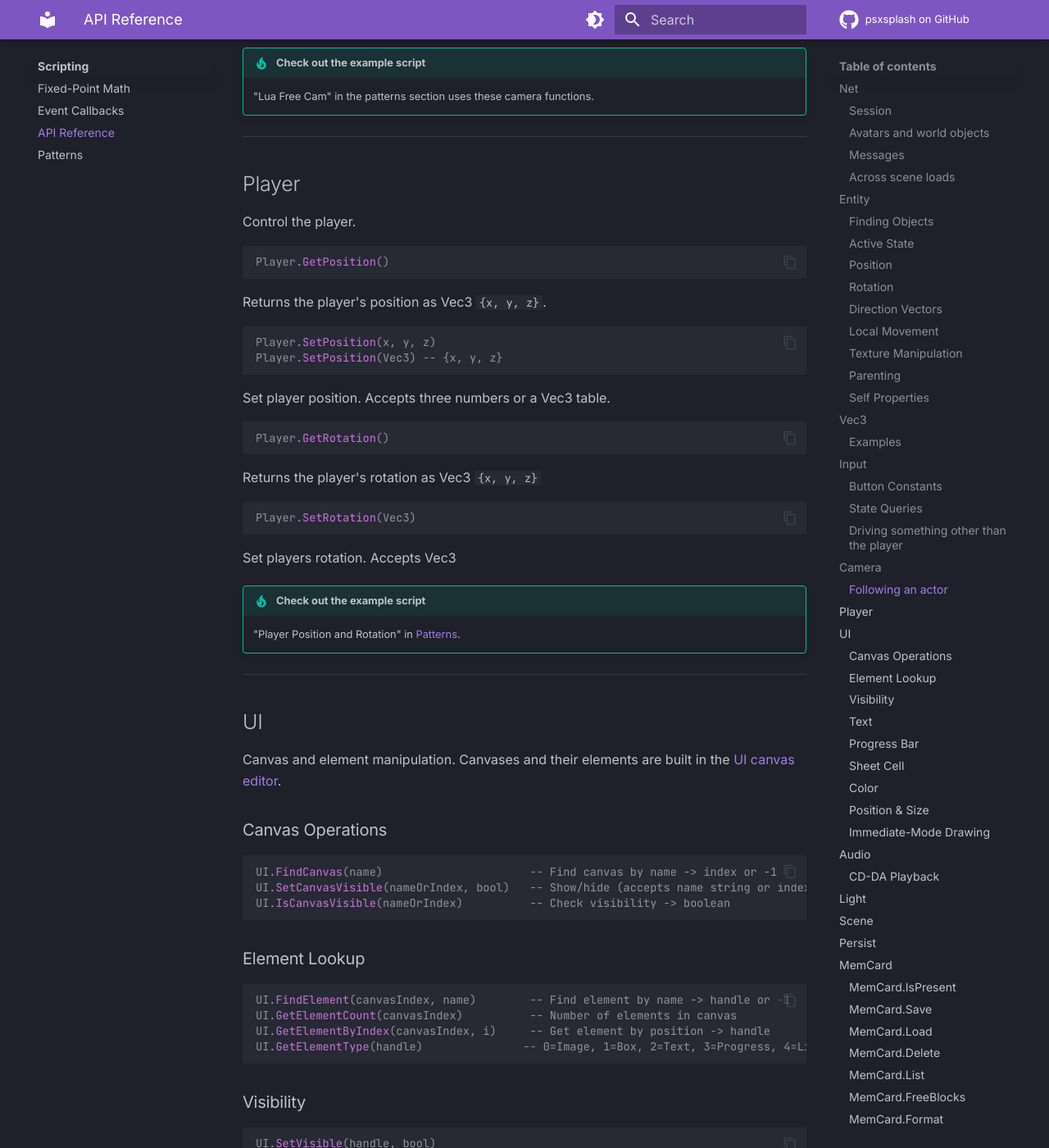
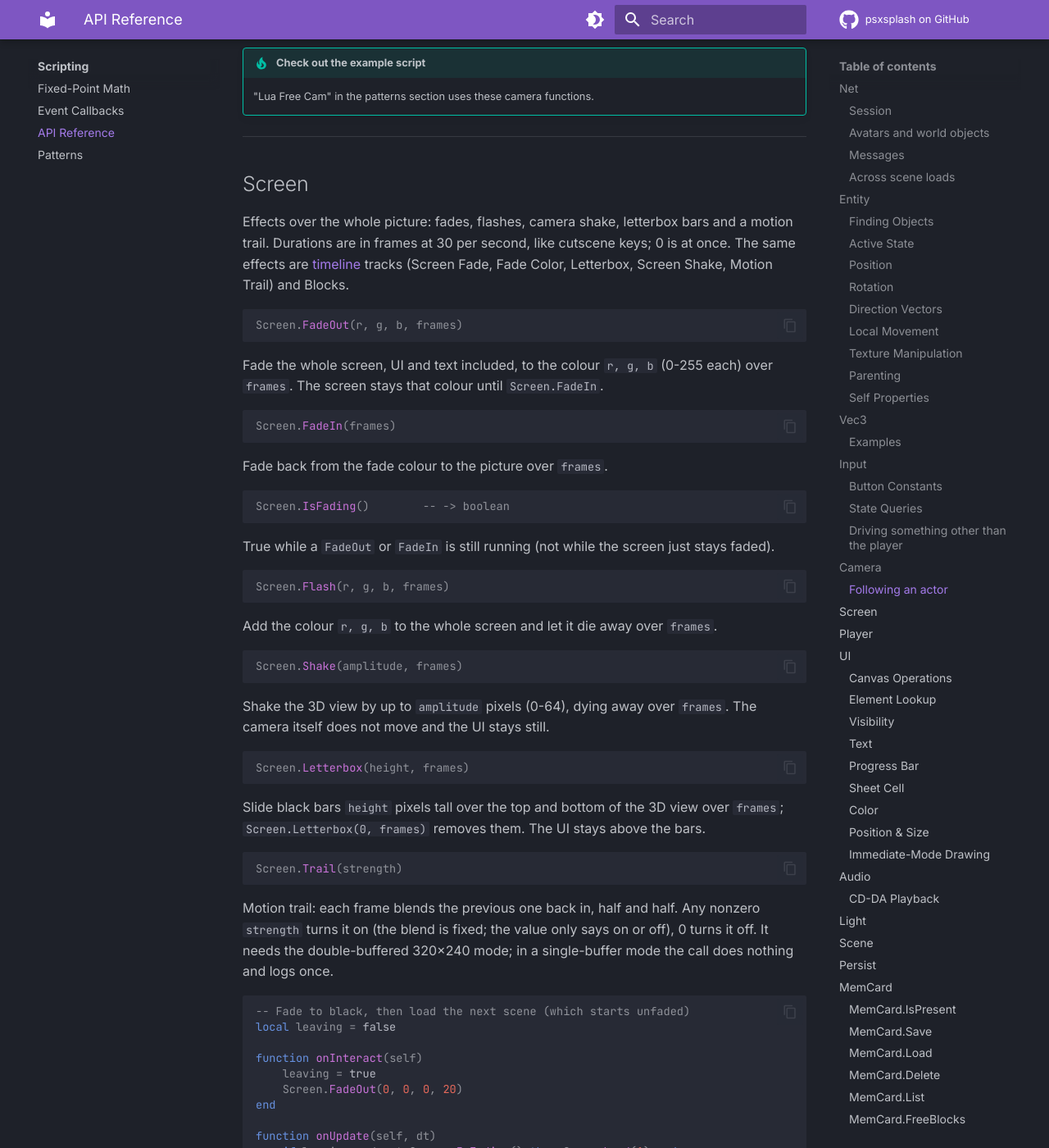
Before and after one commit to psxsplash/docs, an MkDocs documentation site: the page built from docs/lua/api-reference.md, in a window 1280 px wide and 1400 px high, scrolled down 10583 px. Shown: the whole window at 82% size. Built offline with MkDocs 1.6.1 and Material for MkDocs 9.7.7, drawn with Linux system fonts in a browser that asks for light colours; the version menu is left out; some of the changed text lies outside the part shown.

Commit message:
Lua API reference: Screen table (fades, flash, shake, letterbox, trail)
Documents Screen.FadeOut/FadeIn/IsFading/Flash/Shake/Letterbox/Trail and how
scene loads and cutscene ends treat the effects.

````diff
--- a/docs/lua/api-reference.md
+++ b/docs/lua/api-reference.md
@@ -458,6 +458,63 @@ Turn the camera toward a world point. It sets the camera's rotation once; call i
 
 ---
 
+## Screen
+
+Effects over the whole picture: fades, flashes, camera shake, letterbox bars and a motion trail. Durations are in frames at 30 per second, like cutscene keys; 0 is at once. The same effects are [timeline](../editor/timeline.md) tracks (Screen Fade, Fade Color, Letterbox, Screen Shake, Motion Trail) and Blocks.
+
+```lua
+Screen.FadeOut(r, g, b, frames)
+```
+Fade the whole screen, UI and text included, to the colour `r, g, b` (0-255 each) over `frames`. The screen stays that colour until `Screen.FadeIn`.
+
+```lua
+Screen.FadeIn(frames)
+```
+Fade back from the fade colour to the picture over `frames`.
+
+```lua
+Screen.IsFading()        -- -> boolean
+```
+True while a `FadeOut` or `FadeIn` is still running (not while the screen just stays faded).
+
+```lua
+Screen.Flash(r, g, b, frames)
+```
+Add the colour `r, g, b` to the whole screen and let it die away over `frames`.
+
+```lua
+Screen.Shake(amplitude, frames)
+```
+Shake the 3D view by up to `amplitude` pixels (0-64), dying away over `frames`. The camera itself does not move and the UI stays still.
+
+```lua
+Screen.Letterbox(height, frames)
+```
+Slide black bars `height` pixels tall over the top and bottom of the 3D view over `frames`; `Screen.Letterbox(0, frames)` removes them. The UI stays above the bars.
+
+```lua
+Screen.Trail(strength)
+```
+Motion trail: each frame blends the previous one back in, half and half. Any nonzero `strength` turns it on (the blend is fixed; the value only says on or off), 0 turns it off. It needs the double-buffered 320x240 mode; in a single-buffer mode the call does nothing and logs once.
+
+```lua
+-- Fade to black, then load the next scene (which starts unfaded)
+local leaving = false
+
+function onInteract(self)
+    leaving = true
+    Screen.FadeOut(0, 0, 0, 20)
+end
+
+function onUpdate(self, dt)
+    if leaving and not Screen.IsFading() then Scene.Load(1) end
+end
+```
+
+A new scene starts with every effect off. A cutscene's screen tracks keep their last value when it ends by itself (one that ends faded out stays faded until `Screen.FadeIn`); `Cutscene.Stop()` takes off the effects that cutscene drove.
+
+---
+
 ## Player
 
 Control the player.
````
